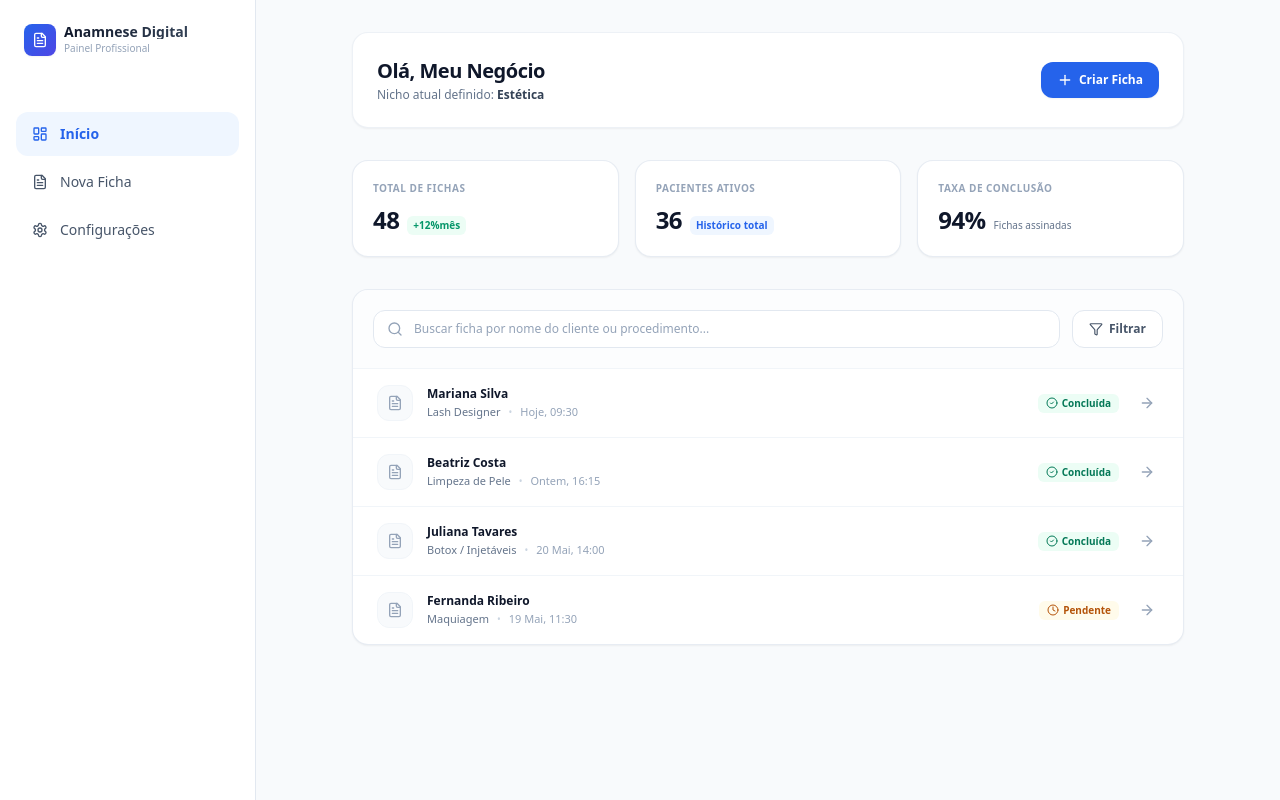
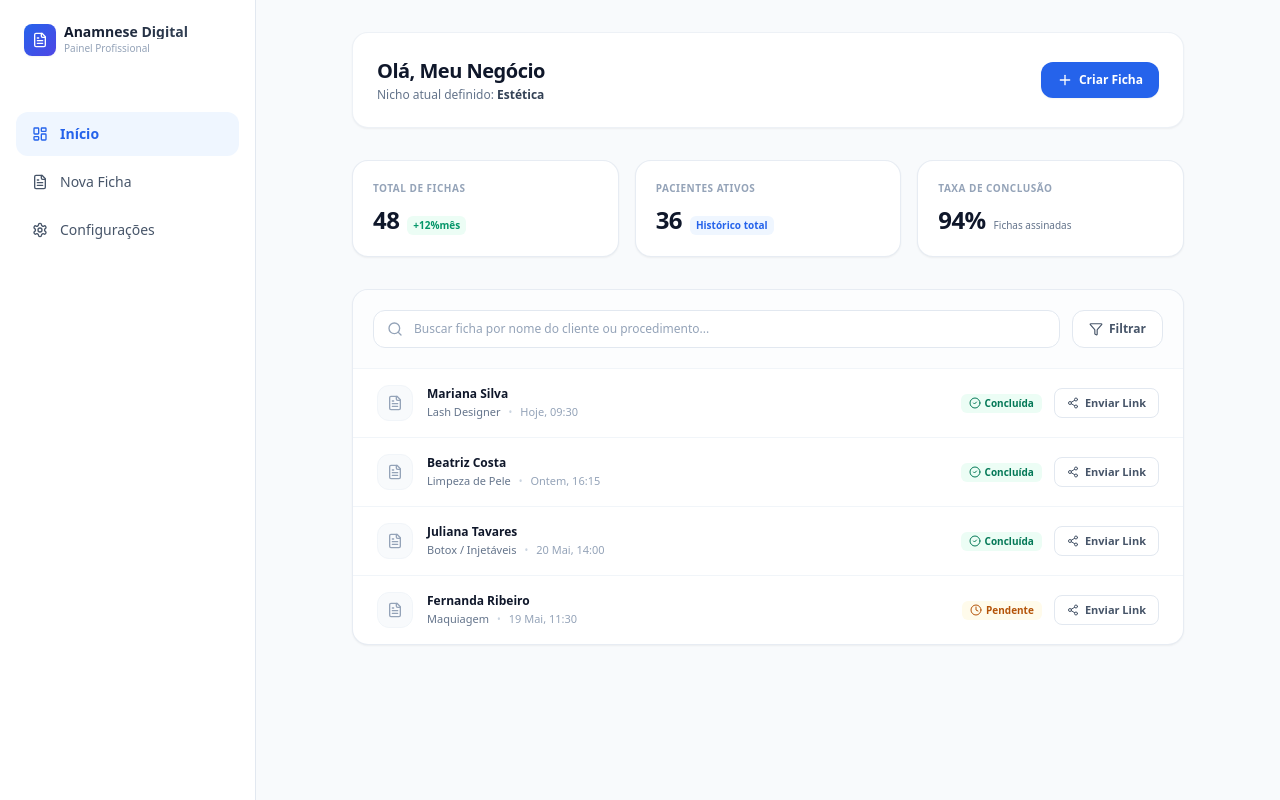
Before and after one commit to JuniorPiedade/anamnese-digitalapp, a Next.js app: page /dashboard in a window 1280 px wide. Built offline with nearby package versions, Linux system fonts and the light colour scheme.

Commit message:
Update page.tsx

```diff
--- a/src/app/dashboard/page.tsx
+++ b/src/app/dashboard/page.tsx
@@ -3,31 +3,48 @@
 import React, { useState, useEffect } from 'react';
 import Link from 'next/link';
 import {
-  LayoutDashboard, FileText, Users, Settings, Plus, Search, Filter, ArrowRight, CheckCircle2, Clock
+  LayoutDashboard, FileText, Settings, Plus, Search, Filter, CheckCircle2, Clock, Share2
 } from 'lucide-react';
 
 export default function DashboardPage() {
   const [busca, setBusca] = useState("");
   const [nomeNegocio, setNomeNegocio] = useState("Meu Negócio");
   const [nicho, setNicho] = useState("Estética");
+  const [baseUrl, setBaseUrl] = useState("");
 
-  // Carrega os dados salvos nas configurações para personalizar a Dashboard
+  // Captura a URL atual do projeto para gerar o link correto do cliente
   useEffect(() => {
     const savedNome = localStorage.getItem('anamnese_nomeNegocio');
     const savedNicho = localStorage.getItem('anamnese_nicho');
     if (savedNome) setNomeNegocio(savedNome);
     if (savedNicho) setNicho(savedNicho);
+
+    // Define a URL base (ex: https://seu-app.vercel.app)
+    if (typeof window !== "undefined") {
+      setBaseUrl(window.location.origin);
+    }
   }, []);
 
-  // Dados fictícios para simular a listagem e busca de fichas
+  // Dados com os respectivos WhatsApps para simular o disparo real
   const ultimasFichas = [
-    { id: 1, cliente: "Mariana Silva", procedimento: "Lash Designer", data: "Hoje, 09:30", status: "Concluída" },
-    { id: 2, cliente: "Beatriz Costa", procedimento: "Limpeza de Pele", data: "Ontem, 16:15", status: "Concluída" },
-    { id: 3, cliente: "Juliana Tavares", procedimento: "Botox / Injetáveis", data: "20 Mai, 14:00", status: "Concluída" },
-    { id: 4, cliente: "Fernanda Ribeiro", procedimento: "Maquiagem", data: "19 Mai, 11:30", status: "Pendente" },
+    { id: 1, cliente: "Mariana Silva", procedimento: "Lash Designer", data: "Hoje, 09:30", status: "Concluída", telefone: "5571999999999" },
+    { id: 2, cliente: "Beatriz Costa", procedimento: "Limpeza de Pele", data: "Ontem, 16:15", status: "Concluída", telefone: "5571999999999" },
+    { id: 3, cliente: "Juliana Tavares", procedimento: "Botox / Injetáveis", data: "20 Mai, 14:00", status: "Concluída", telefone: "5571999999999" },
+    { id: 4, cliente: "Fernanda Ribeiro", procedimento: "Maquiagem", data: "19 Mai, 11:30", status: "Pendente", telefone: "5571999999999" },
   ];
 
-  // Filtra as fichas de acordo com o que você digitar na barra de busca
+  // Função cirúrgica que monta a mensagem e abre o WhatsApp
+  const enviarLinkWhatsapp = (clienteNome: string, telefone: string) => {
+    const linkFicha = `${baseUrl}/anamnese/cliente`;
+
+    const textoMensagem = `Olá, ${clienteNome}! ✨\n\nPara realizarmos o seu procedimento com total segurança, preciso que preencha a sua *Ficha de Anamnese Digital* antes do nosso atendimento.\n\nPor favor, acesse o link abaixo para responder e assinar:\n👉 ${linkFicha}\n\nMuito obrigada! ❤️`;
+
+    const urlMensagemUrlEncoded = encodeURIComponent(textoMensagem);
+    const linkWhatsapp = `https://api.whatsapp.com/send?phone=${telefone}&text=${urlMensagemUrlEncoded}`;
+
+    window.open(linkWhatsapp, '_blank');
+  };
+
   const fichasFiltradas = ultimasFichas.filter(ficha =>
     ficha.cliente.toLowerCase().includes(busca.toLowerCase()) ||
     ficha.procedimento.toLowerCase().includes(busca.toLowerCase())
@@ -121,7 +138,7 @@ export default function DashboardPage() {
               </button>
             </div>
 
-            {/* LISTA DE FICHAS */}
+            {/* LISTA DE FICHAS COM DISPARO DE LINK */}
             <div className="divide-y divide-slate-100">
               {fichasFiltradas.length > 0 ? (
                 fichasFiltradas.map((ficha) => (
@@ -140,15 +157,22 @@ export default function DashboardPage() {
                       </div>
                     </div>
 
-                    <div className="flex items-center gap-4">
+                    <div className="flex items-center gap-3">
                       <span className={`text-[10px] font-bold px-2 py-0.5 rounded-md flex items-center gap-1 ${
                         ficha.status === 'Concluída' ? 'bg-emerald-50 text-emerald-700' : 'bg-amber-50 text-amber-700'
                       }`}>
                         {ficha.status === 'Concluída' ? <CheckCircle2 className="h-3 w-3" /> : <Clock className="h-3 w-3" />}
                         {ficha.status}
                       </span>
-                      <button className="text-slate-400 hover:text-blue-600 transition-all p-1 group-hover:translate-x-0.5 duration-200">
-                        <ArrowRight className="h-4 w-4" />
+
+                      {/* BOTÃO PREMIUM DE ENVIAR LINK VIA WHATSAPP */}
+                      <button
+                        onClick={() => enviarLinkWhatsapp(ficha.cliente, ficha.telefone)}
+                        title="Enviar ficha via WhatsApp"
+                        className="flex items-center gap-1.5 border border-slate-200 hover:border-emerald-200 bg-white hover:bg-emerald-50 px-3 py-1.5 rounded-lg text-[11px] font-bold text-slate-600 hover:text-emerald-700 transition-all"
+                      >
+                        <Share2 className="h-3 w-3" />
+                        <span className="hidden sm:inline">Enviar Link</span>
                       </button>
                     </div>
                   </div>
```
